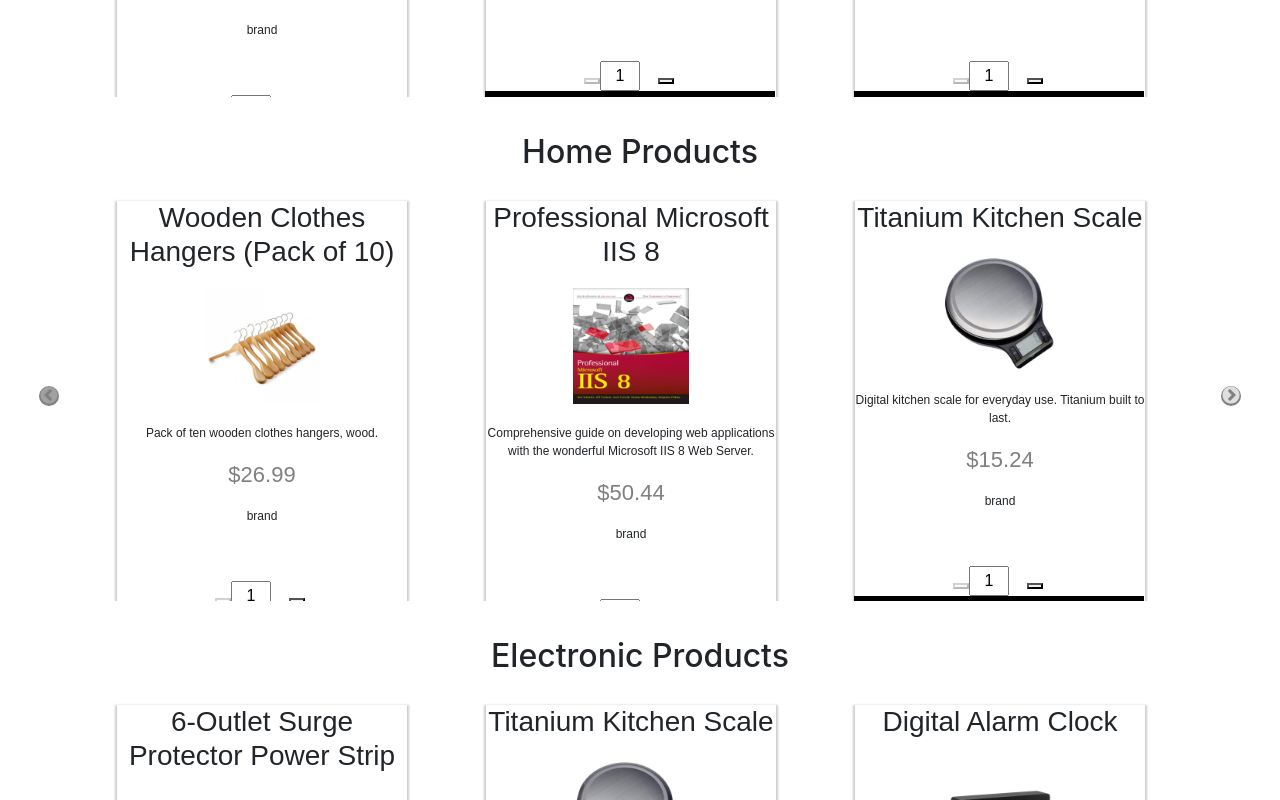
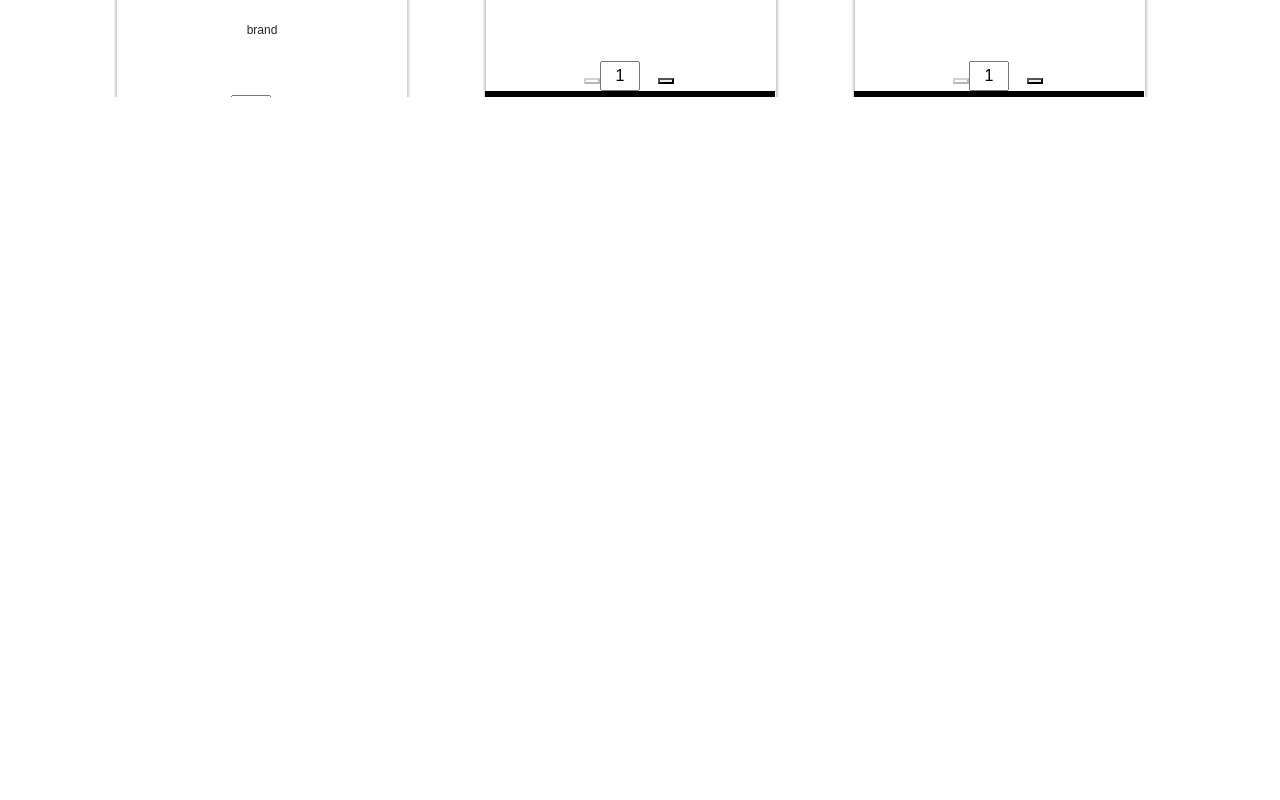
Before and after one commit to christian-plourde/shop-frontend, a React (Create React App) app: page / in a window 1280 px wide. Shown: the part 1520-2320 px from the top of the page. After the commit the page ends 1653 px from the top, so only its background shows below. Built offline with nearby package versions, Linux system fonts and the light colour scheme; some icons are missing.

Commit message:
# This is a combination of 2 commits.
# This is the 1st commit message:

changes made to cart icon functionality

# This is the commit message #2:

shipping form consistent with backend

```diff
--- a/src/Components/productCard.jsx
+++ b/src/Components/productCard.jsx
@@ -72,10 +72,6 @@
             let updatedCartQuantity = intCartQuantity.toString()
             console.log("productCard-68",typeof(updatedCartQuantity), " ", updatedCartQuantity )
             localStorage.setItem("cartQuantity",updatedCartQuantity)
-            this.setState({
-               triggered:this.state.triggered
-            })
-
             //navbar update of cart
 
             let productArrayStrings= item.split("|")
@@ -84,8 +80,21 @@
                productArrayObjects.push(JSON.parse(productArrayStrings[x]))
             }
             for(var y in productArrayObjects ){
-                  if(productArrayObjects[y].productID == productToAdd.productID)
+                  if(productArrayObjects[y].productID == productToAdd.productID){
+                     productArrayObjects[y].cartQuantity+=productToAdd.cartQuantity
+                     let newUpdatedCart=""
+                     for(var z in productArrayObjects ){
+                        if(z == 0){newUpdatedCart = JSON.stringify(productArrayObjects[z]) }
+                        else{
+                           newUpdatedCart = newUpdatedCart + "|" + JSON.stringify(productArrayObjects[z])
+                        }
+
+                     }
+                     localStorage.setItem("cart",newUpdatedCart)
+                     this.props.updateQuantity()
                      return;
+                  }
+
             }
             let item1 = item + "|" + JSON.stringify(productToAdd)
             //console.log(item1);
--- a/src/Components/searchResults.jsx
+++ b/src/Components/searchResults.jsx
@@ -1,10 +1,11 @@
 import React, { Component } from 'react';
 import ProductCard from "./productCard";
 import "../styles/searchResults.css";
+import Navbar from "./Navbar"
 const SearchResults = ({match,location}) => {
 
    let products = location.query;
-
+   let state = ""
    let searchElement = location.element;
    console.log(searchElement);
    let elementsToDisplay=[];
@@ -22,16 +23,27 @@
          }
       }
    }
+
    return(
+      <div>
+         <Navbar />
          <div className="ResultsDisplay">
          <h2 className="TitleResults">Search results related to {searchElement}</h2>
          {elementsToDisplay.map((data,index) =>(
             <ul className="ResultsList">
             <li className="ResultsList-inner">
-            <ProductCard  key={index} name = {data.productName} price = {data.productPrice} description = {data.descriptionText} picture= {data.picture} id={data.productID} product={data}/>
+            <ProductCard
+               key={index}
+               name = {data.productName}
+               price = {data.productPrice}
+               description = {data.descriptionText}
+               picture= {data.picture} id={data.productID}
+               product={data}
+            />
             </li>
             </ul>
          ))}
+         </div>
       </div>
    )
 }
--- a/src/LandingPage.js
+++ b/src/LandingPage.js
@@ -108,24 +108,20 @@
                   />
                 </div>
                 <div>
-                  <Carousel data={homeProducts} category="Home Products" />
+                  <Carousel
+                  data={homeProducts}
+                  category="Home Products"
+                  updateQuantity={()=> this.changeQuantity()}
+                  />
                 </div>
                 <div>
                   <Carousel
                     data={electronicProducts}
                     category="Electronic Products"
+                    updateQuantity={()=> this.changeQuantity()}
                   />
                 </div>
               </div>
-            </div>
-            <div>
-              <Carousel data={homeProducts} category="Home Products" />
-            </div>
-            <div>
-              <Carousel
-                data={electronicProducts}
-                category="Electronic Products"
-              />
             </div>
           </div>
         </div>
```
Lines whose indentation alone changed are shown as unchanged.
